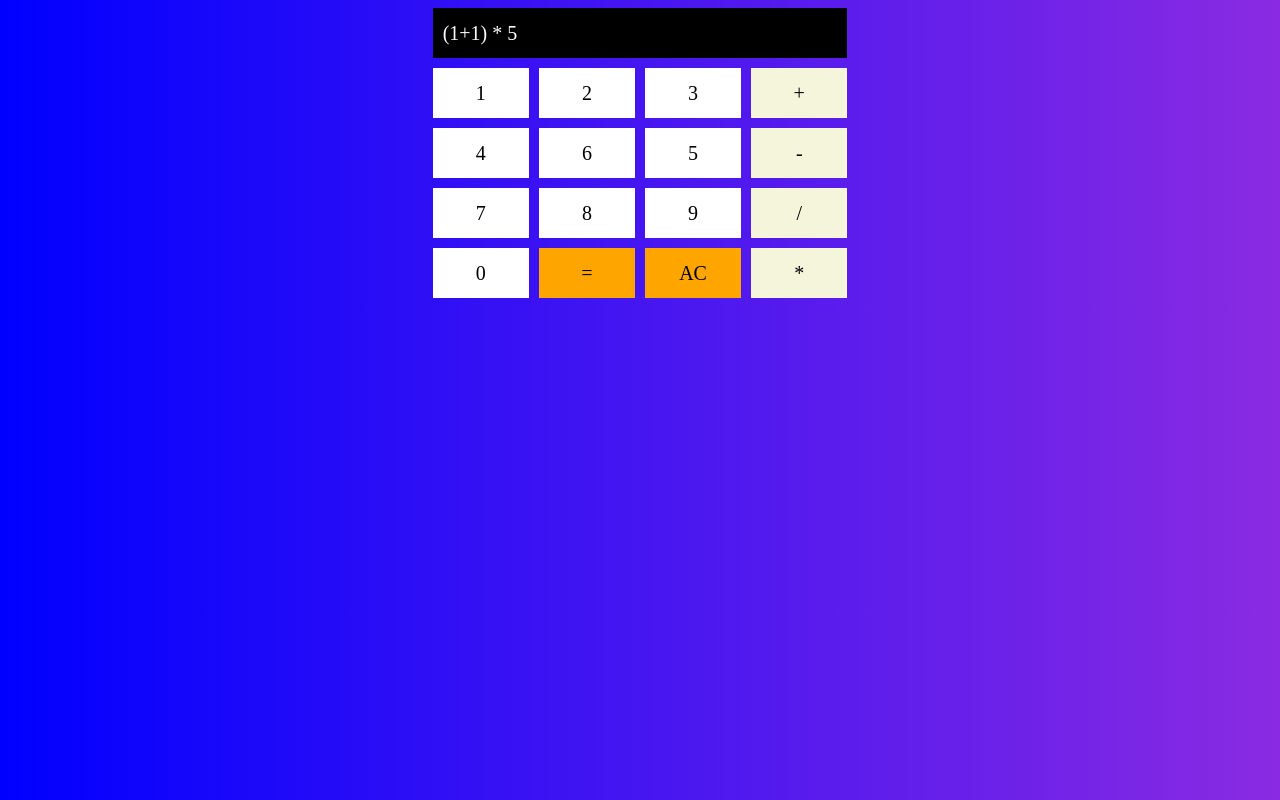
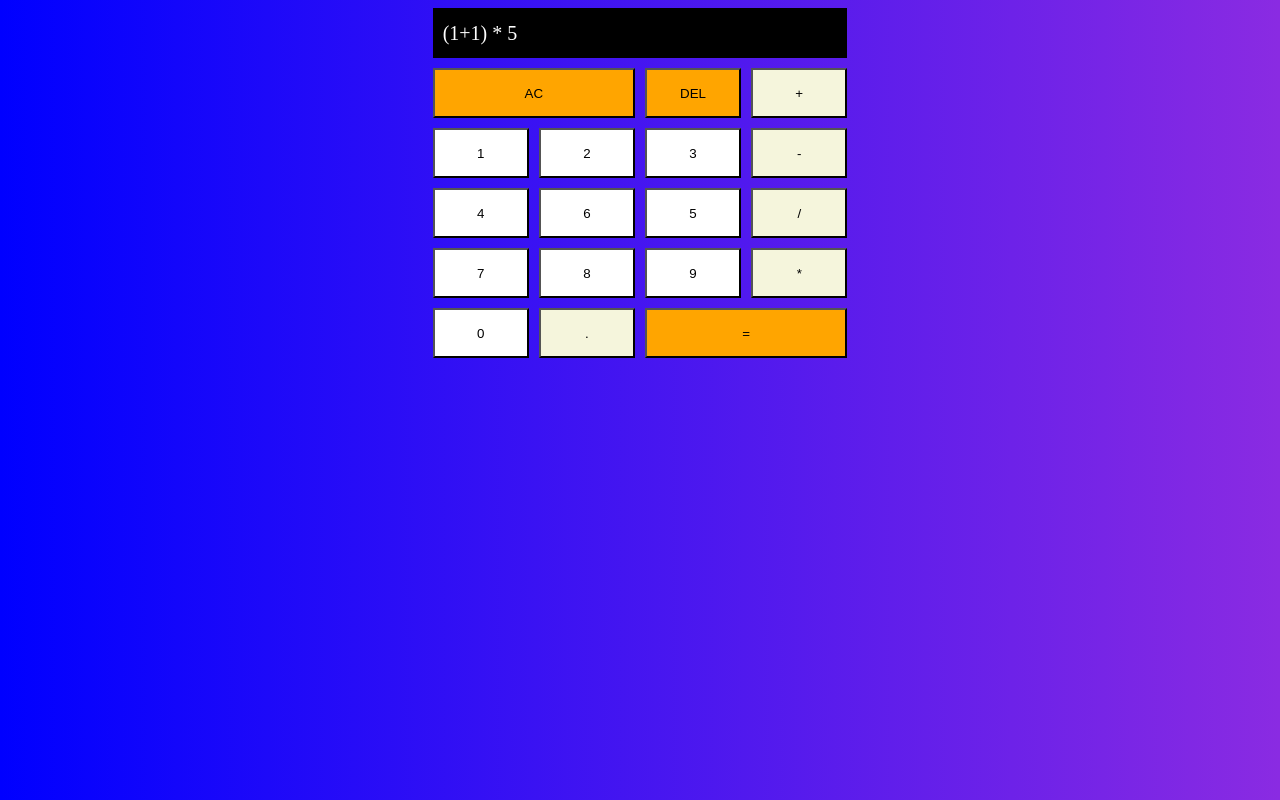
Before and after one commit to benediktms/Calc, a plain HTML site: page index.html in a window 1280 px wide. Drawn offline with Linux system fonts and the light colour scheme; files whose address does not match are found by name.

Commit message:
corrections to the css

```diff
--- a/index.html
+++ b/index.html
@@ -11,22 +11,24 @@
   <div class="wrapper">
     <div id="grid">
       <div id="display">(1+1) * 5</div>
-      <div class="btn" id="one">1</div>
-      <div class="btn" id="two">2</div>
-      <div class="btn" id="three">3</div>
-      <div class="btn" id="four">4</div>
-      <div class="btn" id="five">5</div>
-      <div class="btn" id="six">6</div>
-      <div class="btn" id="seven">7</div>
-      <div class="btn" id="eight">8</div>
-      <div class="btn" id="nine">9</div>
-      <div class="btn" id="zero">0</div>
-      <div class="btn operator" id="equals">=</div>
-      <div class="btn operator" id="plus">+</div>
-      <div class="btn operator" id="minus">-</div>
-      <div class="btn operator" id="divide">/</div>
-      <div class="btn operator" id="multiply">*</div>
-      <div class="btn operator" id="AC">AC</div>
+      <button class="btn" id="one">1</button>
+      <button class="btn" id="two">2</button>
+      <button class="btn" id="three">3</button>
+      <button class="btn" id="four">4</button>
+      <button class="btn" id="five">5</button>
+      <button class="btn" id="six">6</button>
+      <button class="btn" id="seven">7</button>
+      <button class="btn" id="eight">8</button>
+      <button class="btn" id="nine">9</button>
+      <button class="btn" id="zero">0</button>
+      <button class="dataChange" id="equals">=</button>
+      <button class="btn operator" id="plus">+</button>
+      <button class="btn operator" id="minus">-</button>
+      <button class="btn operator" id="divide">/</button>
+      <button class="btn operator" id="multiply">*</button>
+      <button class="dataChange" id="AC">AC</button>
+      <button class="dataChange" id="del">DEL</button>
+      <button class="btn operator" id="float">.</button>
 
     </div>
   </div>
--- a/main.css
+++ b/main.css
@@ -4,14 +4,14 @@ body {
 .wrapper {
     display: grid;
     grid-template-columns: repeat(12, 1fr);
-    grid-template-rows: repeat(5, 50px);
+    grid-template-rows: repeat(6, 50px);
     grid-gap: 0.5em;
     font-size: 20px;
 }
 #grid {
     display: inline-grid;
     grid-template-columns: repeat(4, 1fr);
-    grid-template-rows: repeat(5, 50px);
+    grid-template-rows: repeat(6, 50px);
     grid-gap: 0.5em;
     grid-row: 1/6;
     grid-column: 5/9;
@@ -23,9 +23,14 @@ body {
     align-items: center;
     justify-content: center;
 }
-
 .operator {
     background: beige;
+    display: flex;
+    align-items: center;
+    justify-content: center;
+}
+.dataChange {
+    background: orange;
     display: flex;
     align-items: center;
     justify-content: center;
@@ -39,54 +44,60 @@ body {
     padding: 10px;
 }
 #one {
-    grid-row: 2;
+    grid-row: 3;
     grid-column: 1;
 }
 #two {
-    grid-row: 2;
+    grid-row: 3;
     grid-column: 2;
 }
 #three {
+    grid-row: 3;
+    grid-column: 3;
+}
+#four {
+    grid-row: 4;
+    grid-column: 1;
+}
+#five {
+    grid-row: 4;
+    grid-column: 3;
+}
+#six {
+    grid-row: 4;
+    grid-column: 2;
+}
+#seven {
+    grid-row: 5;
+    grid-column: 1;
+}
+#eight {
+    grid-row: 5;
+    grid-column: 2;
+}
+#nine {
+    grid-row: 5;
+    grid-column: 3;
+}
+#zero {
+    grid-row: 6;
+    grid-column: 1;
+}
+#float {
+    grid-row: 6;
+    grid-column: 2;
+}
+#DEL {
     grid-row: 2;
     grid-column: 3;
 }
-#four {
-    grid-row: 3;
-    grid-column: 1;
-}
-#five {
-    grid-row: 3;
-    grid-column: 3;
-}
-#six {
-    grid-row: 3;
-    grid-column: 2;
-}
-#seven {
-    grid-row: 4;
-    grid-column: 1;
-}
-#eight {
-    grid-row: 4;
-    grid-column: 2;
-}
-#nine {
-    grid-row: 4;
-    grid-column: 3;
-}
-#zero {
-    grid-row: 5;
-    grid-column: 1;
-}
 #equals {
-    grid-row: 5;
-    grid-column: 2;
-    background: orange;
+    grid-row: 6;
+    grid-column: 3/5;
 }
 #AC {
-    grid-row: 5;
-    grid-column: 3;
-    background: orange;
+    grid-row: 2;
+    grid-column: 1/3;
 }
 #plus {
     grid-row: 2;
```
